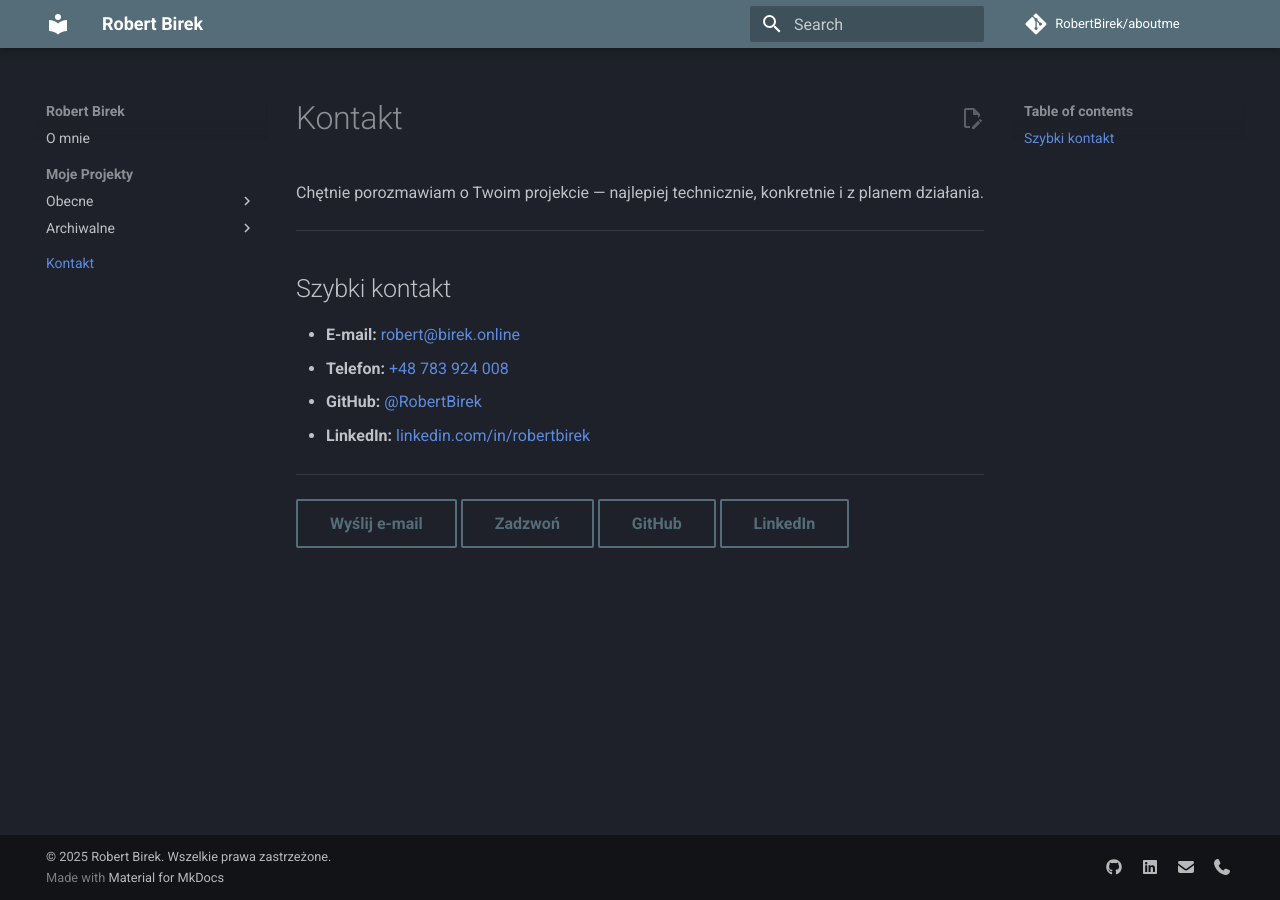
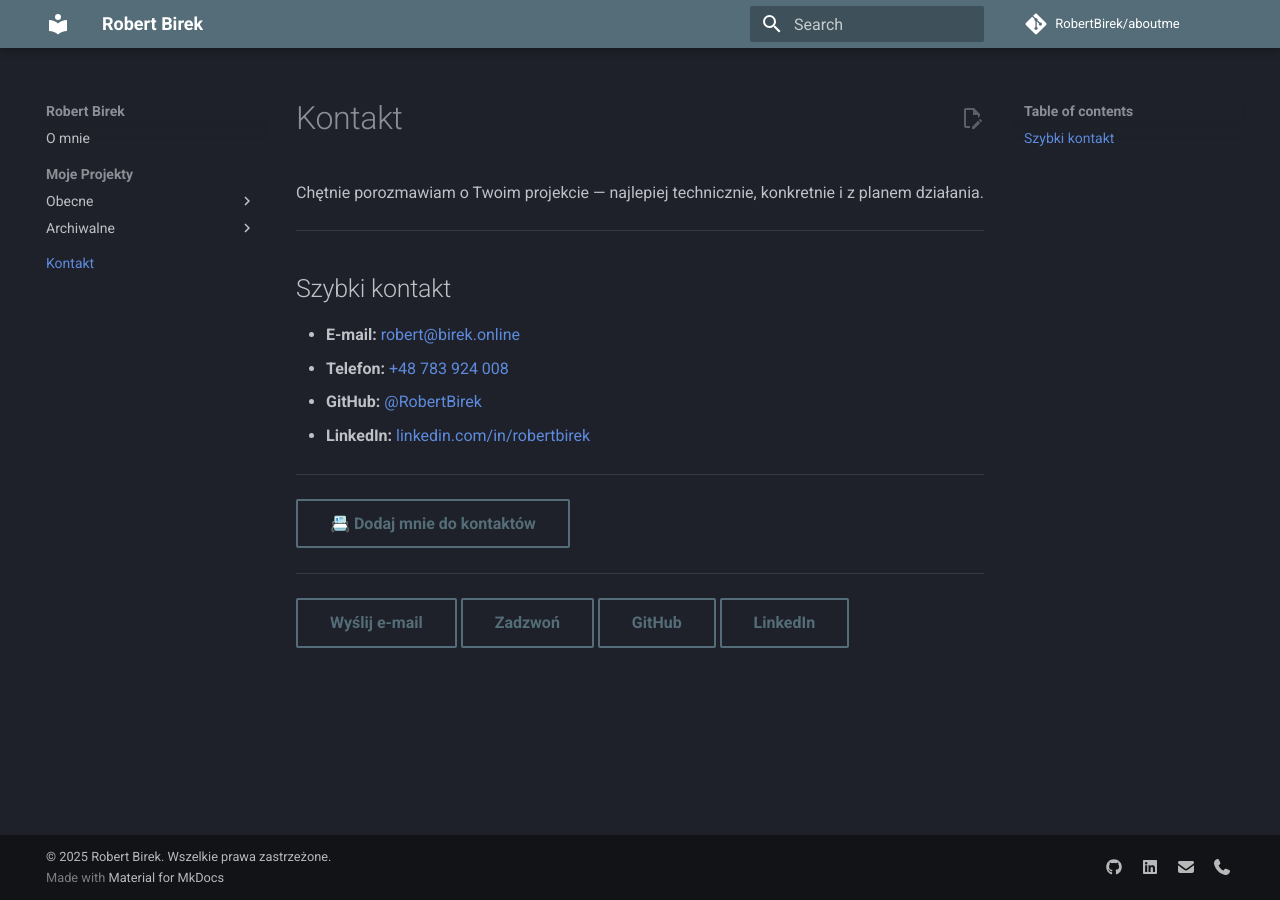
Before and after one commit to RobertBirek/aboutme, an MkDocs documentation site: the page built from docs/kontakt.md, in a window 1280 px wide. Built offline with MkDocs 1.6.1 and Material for MkDocs 9.7.7, drawn with Linux system fonts in a browser that asks for light colours; comment, search, counter and statistics services are not loaded; some of the changed lines change nothing that is shown.

Commit message:
Enhance kontakt.md with contact options and JSON-LD
Added contact buttons and structured data for Robert Birek.

```diff
--- a/docs/kontakt.md
+++ b/docs/kontakt.md
@@ -13,7 +13,26 @@ Chętnie porozmawiam o Twoim projekcie — najlepiej technicznie, konkretnie i z
 
 ---
 
+[📇 Dodaj mnie do kontaktów](assets/robert-birek.vcf){ .md-button }
+
+---
+
 [Wyślij e-mail](mailto:robert@birek.online){ .md-button }
 [Zadzwoń](tel:+48783924008){ .md-button }
 [GitHub](https://github.com/RobertBirek){ .md-button }
 [LinkedIn](https://www.linkedin.com/in/robertbirek/){ .md-button }
+
+<script type="application/ld+json">
+{
+  "@context": "https://schema.org",
+  "@type": "Person",
+  "name": "Robert Birek",
+  "email": "mailto:robert@birek.online",
+  "telephone": "+48783924008",
+  "url": "https://robert.birek.online",
+  "sameAs": [
+    "https://github.com/RobertBirek",
+    "https://www.linkedin.com/in/robertbirek/"
+  ]
+}
+</script>
```
